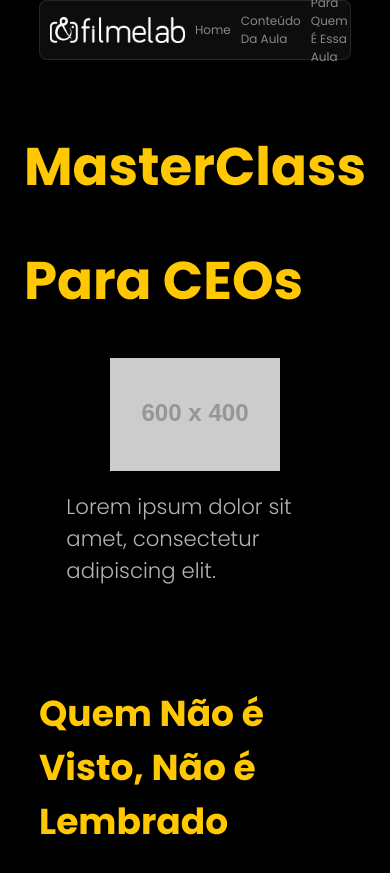
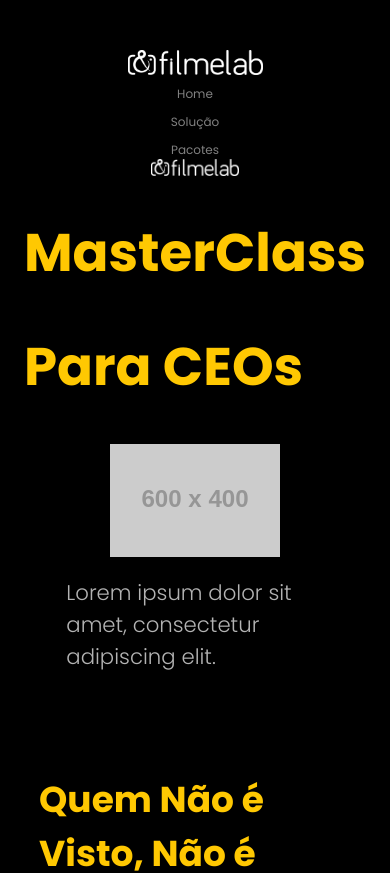
Before and after one commit to Film-Lab-landing-pages/ceos-lp, a Next.js app: page /ceo-masterclass in a window 390 px wide. Shown: the top 873 px of the page. Built offline with nearby package versions, Linux system fonts and the light colour scheme.

Commit message:
feat: responsiveness section conteudo and footer element

```diff
--- a/src/app/ceo-masterclass/page.tsx
+++ b/src/app/ceo-masterclass/page.tsx
@@ -1,15 +1,14 @@
-import Header from '@/components/Header'
-import ASolucao from '@/sections/ASolucao'
-import QuemNaoEVisto from '@/sections/QuemNaoEVisto'
-import SairDessa from '@/sections/SairDessa'
-import Apresentacao from '@/sections/Apresentacao'
-import Pacotes from '@/sections/Pacotes'
-import Footer from '@/components/Footer'
+import Header from "@/components/Header";
+import ASolucao from "@/sections/ASolucao";
+import QuemNaoEVisto from "@/sections/QuemNaoEVisto";
+import SairDessa from "@/sections/SairDessa";
+import Apresentacao from "@/sections/Apresentacao";
+import Pacotes from "@/sections/Pacotes";
+import Footer from "@/components/Footer";
 
 export default function Home() {
   return (
     <div>
-      <Header />
       <Apresentacao />
       <QuemNaoEVisto />
       <SairDessa />
@@ -17,5 +16,5 @@ export default function Home() {
       <Pacotes />
       <Footer />
     </div>
-  )
+  );
 }
--- a/src/components/Footer/styles.ts
+++ b/src/components/Footer/styles.ts
@@ -32,13 +32,37 @@ export const FooterContainer = styled.footer`
   .filmelab-website {
     font-size: 24px;
   }
+  @media (max-width: 1024px) {
+    padding: 16px 20px;
 
-  @media (max-width: 480px) {
+    .copyright {
+      font-size: 1.2rem;
+      line-height: 2.5rem;
+    }
+
+    img {
+      width: 160px;
+    }
+
+    .filmelab-website {
+      font-size: 1.5rem;
+    }
+  }
+  @media (max-width: 768px) {
+    justify-content: center;
     flex-direction: column;
     align-items: center;
     text-align: center;
     padding: 16px 20px;
 
+    .logo-and-copyright {
+      margin-top: 1.5rem;
+      width: 100%;
+      flex-direction: column;
+      text-align: center;
+    }
+  }
+  @media (max-width: 480px) {
     .logo-and-copyright {
       margin-top: 1.5rem;
       width: 50%;
--- a/src/components/Header/index.tsx
+++ /dev/null
@@ -1,19 +0,0 @@
-"use client";
-import React from "react";
-import { HeaderContainer } from "./styles";
-import Link from "next/link";
-
-const Header: React.FC = () => {
-  return (
-    <HeaderContainer>
-      <nav>
-        <img src="./images/logo_film-branco.png" alt="logo Filme Lab" />
-        <a href="#">Home</a>
-        <a href="#">Conteúdo Da Aula</a>
-        <a href="#">Para Quem É Essa Aula</a>
-      </nav>
-    </HeaderContainer>
-  );
-};
-
-export default Header;
--- a/src/components/Header/styles.ts
+++ /dev/null
@@ -1,41 +0,0 @@
-import styled from "styled-components";
-import { Card } from "../../styles/globalStyles";
-
-export const HeaderContainer = styled(Card).attrs({ as: "header" })`
-  width: 50%;
-  height: 70px;
-  margin: 0 auto 5rem;
-  border-radius: 8px;
-  padding: 0 2rem;
-
-  nav {
-    height: 100%;
-    display: flex;
-    justify-content: space-around;
-    align-items: center;
-    gap: 2rem;
-    img {
-      width: 135px;
-    }
-    a {
-      font-size: 1.5rem;
-      opacity: 0.5;
-
-      &:hover {
-        opacity: 1;
-      }
-    }
-  }
-  @media (max-width: 1200px) {
-    width: 80%;
-    height: 60px;
-    padding: 0 1rem;
-
-    nav {
-      gap: 1rem;
-      a {
-        font-size: 1.2rem;
-      }
-    }
-  }
-`;
--- a/src/sections/Apresentacao/index.tsx
+++ b/src/sections/Apresentacao/index.tsx
@@ -1,11 +1,24 @@
-'use client'
+"use client";
 
-import { Title, Container } from '@/styles/globalStyles'
-import * as S from './styles'
+import { Title, Container, HeaderContainer } from "@/styles/globalStyles";
+import * as S from "./styles";
 
 const Apresentacao = () => {
   return (
     <S.ApresentacaoSection>
+      <HeaderContainer>
+        <nav className="hide-on-mobile">
+          <img src="./images/logo_film-branco.png" alt="logo Filme Lab" />
+          <a href="#">Home</a>
+          <a href="#">Solução</a>
+          <a href="#">Pacotes</a>
+        </nav>
+        <img
+          className="hide-on-desktop"
+          src="./images/logo_film-branco.png"
+          alt="logo Filme Lab"
+        />
+      </HeaderContainer>
       <S.ApresentacaoContainerWrapper>
         <S.ApresentacaoTitle className="poppins-bold">
           MasterClass Para CEOs
@@ -17,7 +30,7 @@ const Apresentacao = () => {
         </S.ApresentacaoText>
       </S.ApresentacaoContainerWrapper>
     </S.ApresentacaoSection>
-  )
-}
+  );
+};
 
-export default Apresentacao
+export default Apresentacao;
--- a/src/sections/ClassContent/index.tsx
+++ b/src/sections/ClassContent/index.tsx
@@ -16,7 +16,7 @@ import InscriptionButton from "@/components/InscriptionButton";
 
 export default function SectionClassContent() {
   return (
-    <ClassSection>
+    <ClassSection id="class-content">
       <Container>
         <Title className="poppins-bold">Conteúdo Da Aula</Title>
         <Subtitle className="poppins-light">
--- a/src/styles/globalStyles.ts
+++ b/src/styles/globalStyles.ts
@@ -72,3 +72,61 @@ export const Container = styled.div`
   display: flex;
   flex-direction: column;
 `;
+
+export const HeaderContainer = styled(Card).attrs({ as: "header" })`
+  width: 50%;
+  height: 70px;
+  margin: 0 auto 5rem;
+  border-radius: 8px;
+  padding: 0 2rem;
+
+  nav {
+    height: 100%;
+    display: flex;
+    justify-content: space-around;
+    align-items: center;
+    gap: 2rem;
+    img {
+      width: 135px;
+    }
+    a {
+      font-size: 1.5rem;
+      opacity: 0.5;
+
+      &:hover {
+        opacity: 1;
+      }
+    }
+  }
+  @media (max-width: 1200px) {
+    width: 80%;
+    height: 60px;
+    padding: 0 1rem;
+
+    nav {
+      gap: 1rem;
+      a {
+        font-size: 1.2rem;
+      }
+    }
+  }
+  @media (max-width: 480px) {
+    width: 50%;
+    height: auto;
+    margin-bottom: 2rem;
+    background-color: rgba(255, 255, 255, 0);
+    backdrop-filter: none;
+    box-shadow: none;
+    border: none;
+
+    nav {
+      flex-direction: column;
+      align-items: center;
+      gap: 1rem;
+    }
+    img {
+      width: 50%;
+      justify-self: center;
+    }
+  }
+`;
```
Also changed, not shown: src/sections/ClassContent/styles.ts (+33 -11 lines), src/sections/LPHome/index.tsx (+5 -5 lines), src/sections/ParaQuem/index.tsx (+11 -11 lines).
